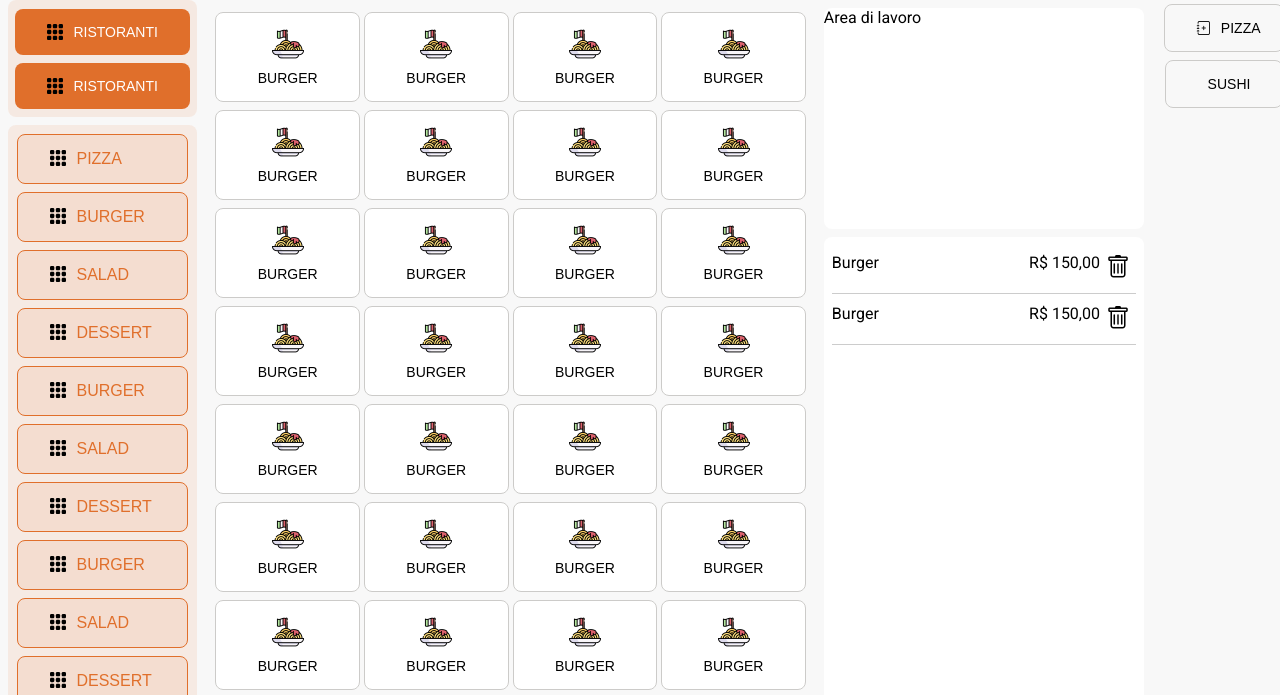
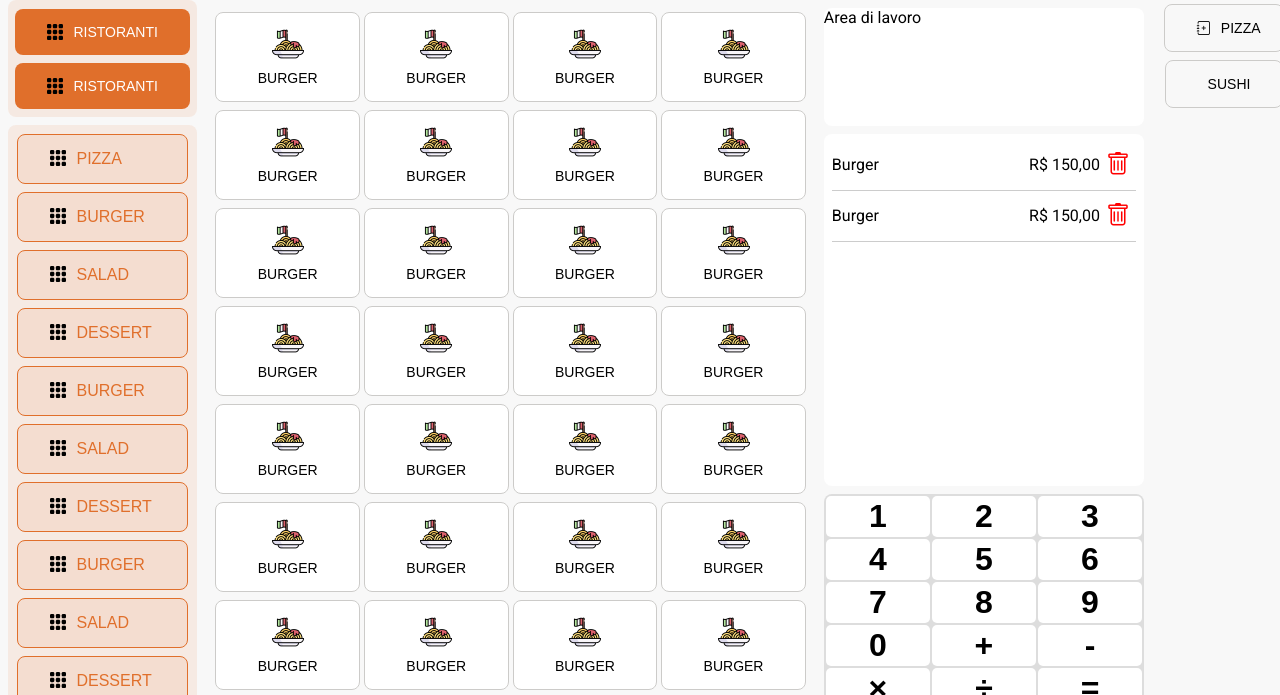
Before and after one commit to reginaldogomes/touchscreen, a website built with Vite: page src/index.html in a window 1280 px wide. Shown: the part 62-757 px from the top of the page. Built offline with nearby package versions, Linux system fonts and the light colour scheme.

Commit message:
code refact

```diff
--- a/src/cassa.scss
+++ b/src/cassa.scss
@@ -42,6 +42,7 @@
   display: flex;
   gap: var(--gap);
   padding: 8;
+  height: 100vh;
 }
 
 .col-center {
@@ -106,8 +107,8 @@
   grid-template-columns: auto auto auto auto;
   overflow-x: hidden;
   overflow-y: auto;
-  height: 70%;
-  max-height: 70%;
+  height: 90%;
+  max-height: 90%;
 }
 
 .work_area {
@@ -124,8 +125,8 @@
   background-color: var(--primary-color);
   border-radius: var(--border-radius);
   border: 0;
-  height: 40%;
-  max-height: 40%;
+  height: 45%;
+  max-height: 45%;
   overflow-x: hidden;
   overflow-y: auto;
 }
@@ -142,6 +143,7 @@
   margin-bottom: 10px;
   border-bottom: 1px solid #ccc;
   padding-bottom: 10px;
+  align-items: center;
 }
 
 .scontrino-item img {
@@ -167,9 +169,11 @@
 }
 .remove-btn i {
   font-size: 24px;
+  color: red;
 }
 
 .teclado {
+  height: auto;
   overflow-x: hidden;
   overflow-y: auto;
 }
```
